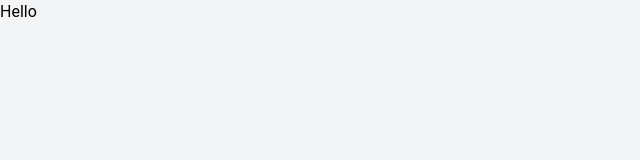
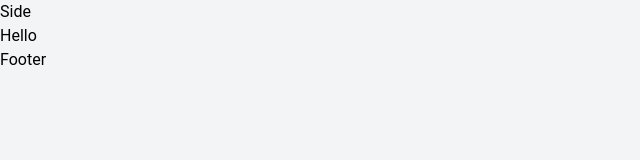
Before and after one commit to doqs-dev/docs, a Next.js app: page / in a window 1280 px wide. Shown: the top 160 px of the page, without its empty margins (0-640 px from the left). Built offline with nearby package versions, Linux system fonts and the light colour scheme.

Commit message:
feat: basic layout

```diff
--- /dev/null
+++ b/components/layout.tsx
@@ -0,0 +1,18 @@
+import Head from "next/head";
+
+// @ts-ignore
+export default function Layout({children}) {
+  return (
+      <>
+        <Head>
+          <title>Documentation - doqs.dev</title>
+          <link rel="icon" href="/favicon.ico"/>
+        </Head>
+        <div>Side</div>
+        <main>
+          {children}
+        </main>
+        <footer>Footer</footer>
+      </>
+  )
+}
--- a/pages/_app.tsx
+++ b/pages/_app.tsx
@@ -1,8 +1,13 @@
 import '../styles/globals.css'
 import type { AppProps } from 'next/app'
+import Layout from '../components/layout';
 
-function MyApp({ Component, pageProps }: AppProps) {
-  return <Component {...pageProps} />
+function MyApp({Component, pageProps}: AppProps) {
+  return (
+      <Layout>
+        <Component {...pageProps} />
+      </Layout>
+  );
 }
 
 export default MyApp
--- a/pages/index.tsx
+++ b/pages/index.tsx
@@ -1,12 +1,8 @@
 import type { NextPage } from 'next'
-import Head from 'next/head'
 
 const Home: NextPage = () => {
   return (
       <main>
-        <Head>
-          <link rel="icon" href="/favicon.ico"/>
-        </Head>
         <h1>Hello</h1>
       </main>
   )
```
